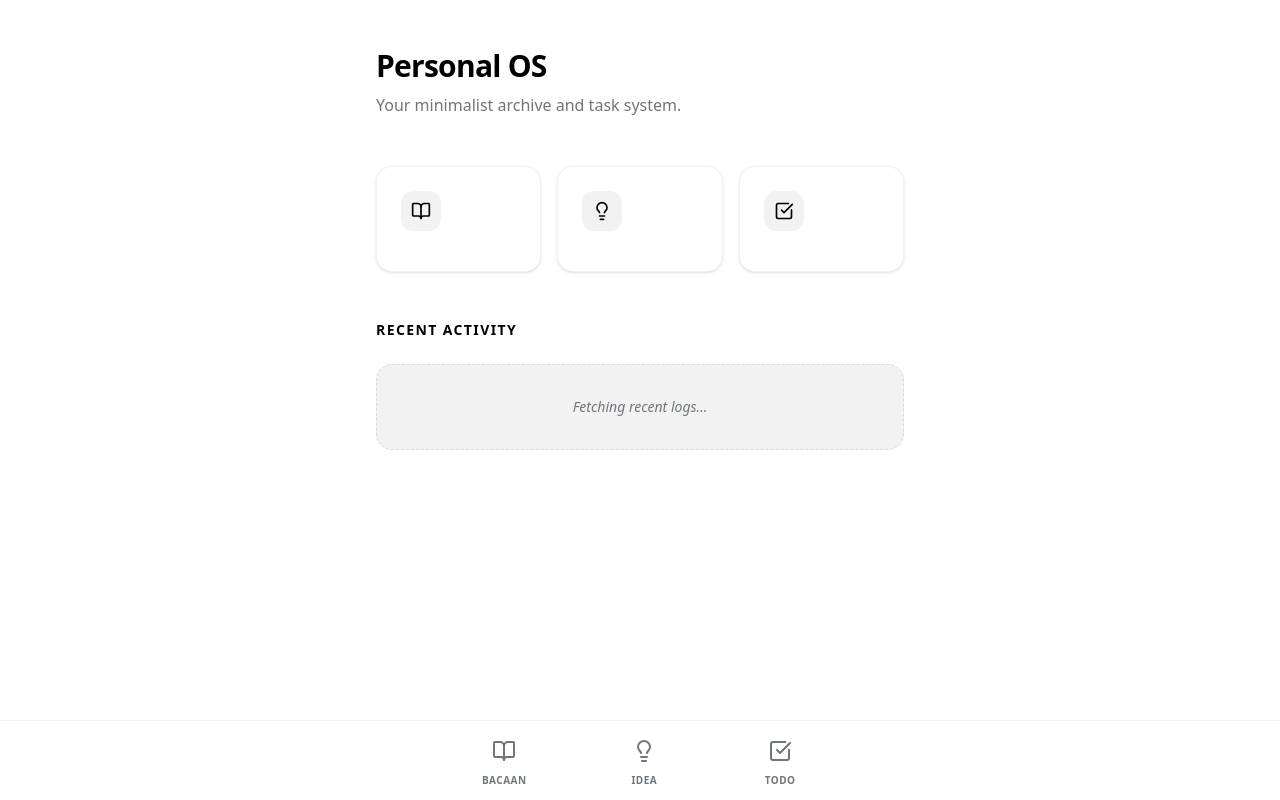
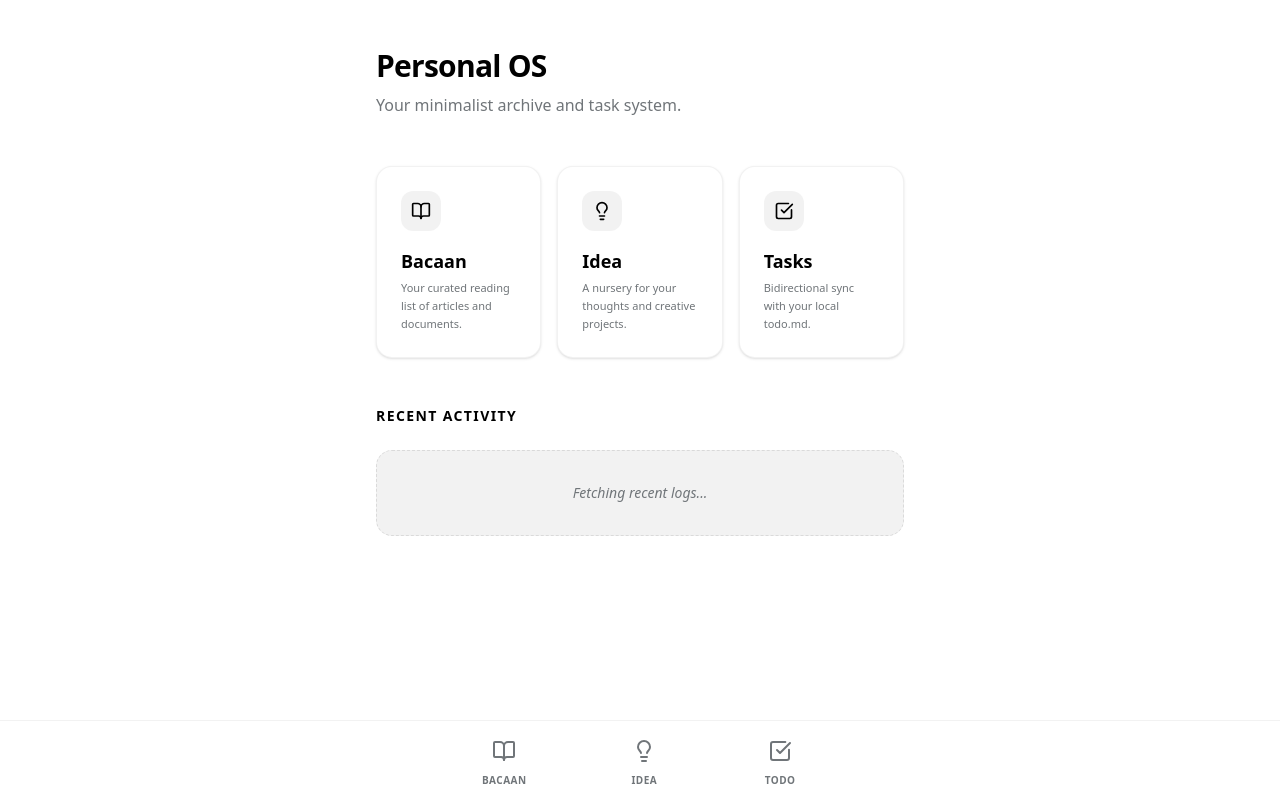
Before and after one commit to pubgnewst99/personal-tma, a Next.js app: page / in a window 1280 px wide. Built offline with nearby package versions, Linux system fonts and the light colour scheme.

Commit message:
fix: restore CategoryCard content and clean up UI

```diff
--- a/src/components/CategoryCard.tsx
+++ b/src/components/CategoryCard.tsx
@@ -32,15 +32,8 @@ export default function CategoryCard({ title, description, path, icon: Icon }: C
                     <Icon size={20} />
                 </div>
                 <div>
-                </div>
-                <div className="absolute right-6 bottom-6 opacity-0 group-hover:opacity-100 transition-opacity">
-                    <motion.div
-                        initial={{ x: -10 }}
-                        animate={{ x: 0 }}
-                        className="text-accent"
-                    >
-                        →
-                    </motion.div>
+                    <h3 className="text-lg font-bold text-tg-text mb-1">{title}</h3>
+                    <p className="text-[11px] text-tg-hint leading-relaxed">{description}</p>
                 </div>
             </motion.div>
         </Link>
```
